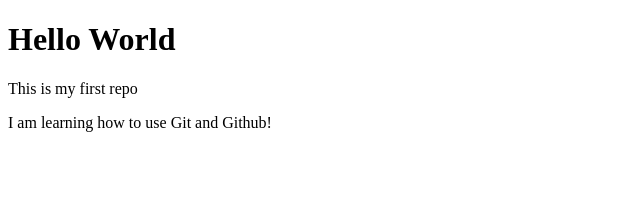
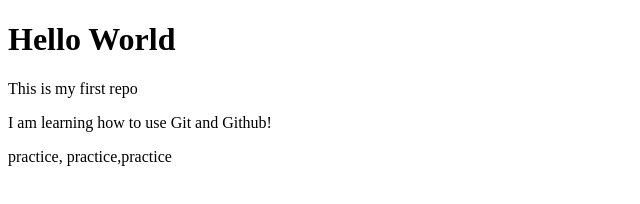
Before and after one commit to mMartinez00/test-repo, a plain HTML site: page index.html in a window 1280 px wide. Shown: the whole page, without its empty margins (0-640 px from the left). Drawn offline with Linux system fonts and the light colour scheme.

Commit message:
practice commit

```diff
--- a/index.html
+++ b/index.html
@@ -9,5 +9,6 @@
   <h1>Hello World</h1>
   <p>This is my first repo</p>
   <p>I am learning how to use Git and Github!</p>
+  <p>practice, practice,practice</p>
 </body>
 </html>
```
